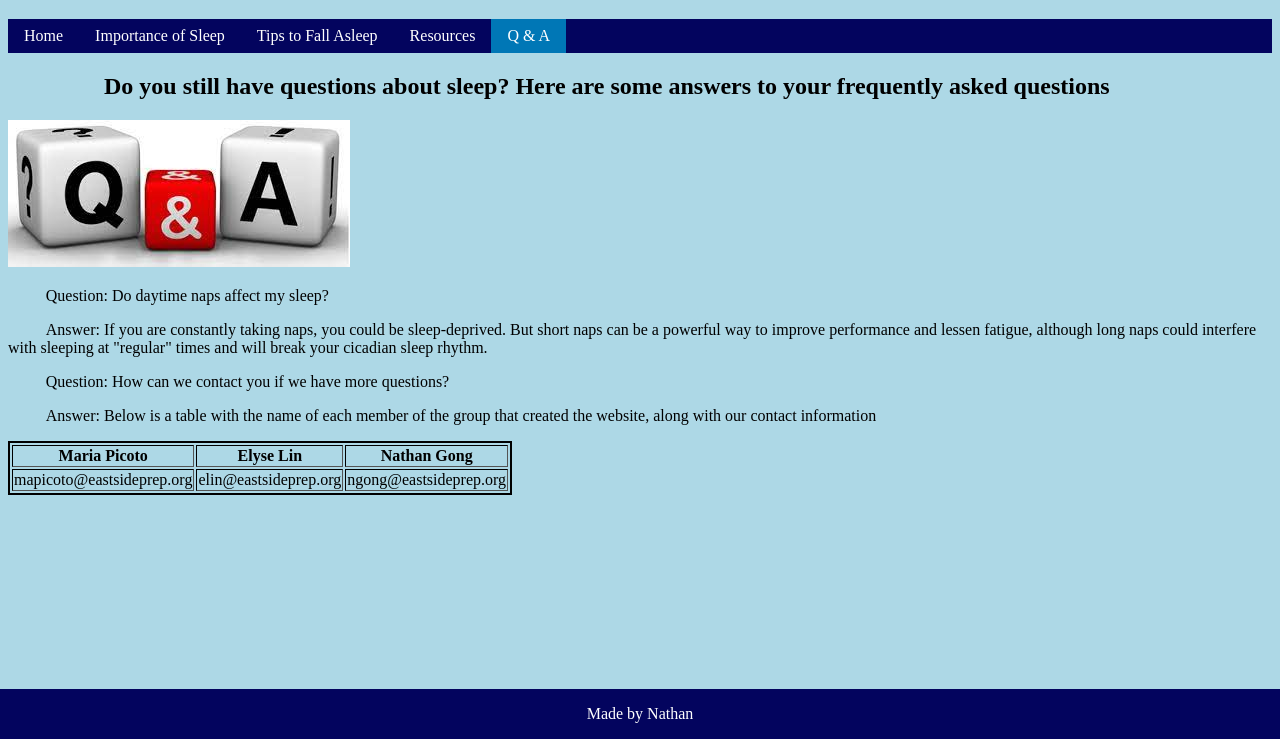
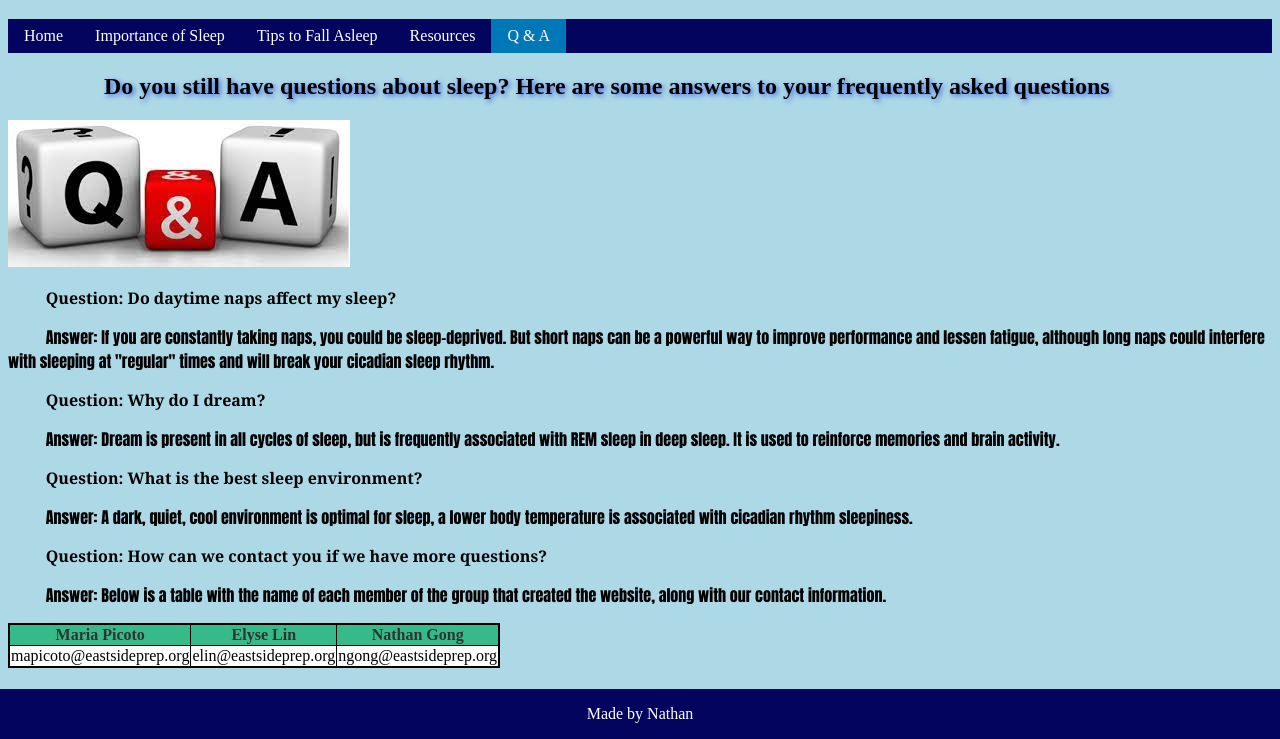
Before and after one commit to elyse-lin/elyse-lin.github.io, a plain HTML site: page helping-community/Q&A.html in a window 1280 px wide. Shown: the part 61-800 px from the top of the page. Drawn offline with Linux system fonts and the light colour scheme.

Commit message:
requirements

```diff
--- a/helping-community/Q&A.html
+++ b/helping-community/Q&A.html
@@ -1,5 +1,6 @@
 <!DOCTYPE html>
 <html lang="en">
+<!--I challenged myself again with the JS learning with background changes, and changing the format of the table borders. I also challenged myself by using everything we learned and adding more CSS stuff than what was required-->
 
 <head>
     <meta charset="UTF-8">
@@ -12,8 +13,40 @@
             text-align: center;
         }
 
-        .paragraph {
+        #header {
+            text-shadow: 2px 2px 5px royalblue;
+        }
+
+        .question {
             text-indent: 1cm;
+            font-family: Georgia, 'Times New Roman', Times, serif;
+            font-weight: bold;
+        }
+
+        .answer {
+            text-indent: 1cm;
+            font-family: Impact, Haettenschweiler, 'Arial Narrow Bold', sans-serif;
+        }
+
+        #contact th {
+            background-color: #04AA6D;
+            opacity: 0.8;
+        }
+
+        #contact tr:hover {
+            background-color: #ddd;
+        }
+
+        #contact tr {
+            background-color: white;
+        }
+
+        #contact {
+            border-collapse: collapse;
+        }
+
+        #contact {
+            font-family: 'Times New Roman', Times, serif;
         }
     </style>
 </head>
@@ -32,14 +65,18 @@
         <li class="active">
             <a href="Q&A.html">Q & A</a></li>
     </ul>
-    <h2 style="text-indent: 1in;">Do you still have questions about sleep? Here are some answers to your frequently asked questions</h2>
+    <h2 id="header" style="text-indent: 1in;">Do you still have questions about sleep? Here are some answers to your frequently asked questions</h2>
     <img src="images/Q&A.jpg">
-    <p class="paragraph">Question: Do daytime naps affect my sleep?</p>
-    <p class="paragraph">Answer: If you are constantly taking naps, you could be sleep-deprived. But short naps can be a powerful way to improve performance and lessen fatigue, although long naps could interfere with sleeping at "regular" times and will break your cicadian
+    <p class="question">Question: Do daytime naps affect my sleep?</p>
+    <p class="answer">Answer: If you are constantly taking naps, you could be sleep-deprived. But short naps can be a powerful way to improve performance and lessen fatigue, although long naps could interfere with sleeping at "regular" times and will break your cicadian
         sleep rhythm.</p>
-    <p class="paragraph">Question: How can we contact you if we have more questions?</p>
-    <p class="paragraph">Answer: Below is a table with the name of each member of the group that created the website, along with our contact information</p>
-    <table style="border:2px black solid" border="1px black">
+    <p class="question">Question: Why do I dream?</p>
+    <p class="answer">Answer: Dream is present in all cycles of sleep, but is frequently associated with REM sleep in deep sleep. It is used to reinforce memories and brain activity.</p>
+    <p class="question">Question: What is the best sleep environment?</p>
+    <p class="answer">Answer: A dark, quiet, cool environment is optimal for sleep, a lower body temperature is associated with cicadian rhythm sleepiness.</p>
+    <p class="question">Question: How can we contact you if we have more questions?</p>
+    <p class="answer">Answer: Below is a table with the name of each member of the group that created the website, along with our contact information.</p>
+    <table id="contact" style="border:2px black solid" border="1px black">
         <tr>
             <th>Maria Picoto</th>
             <th>Elyse Lin</th>
```
